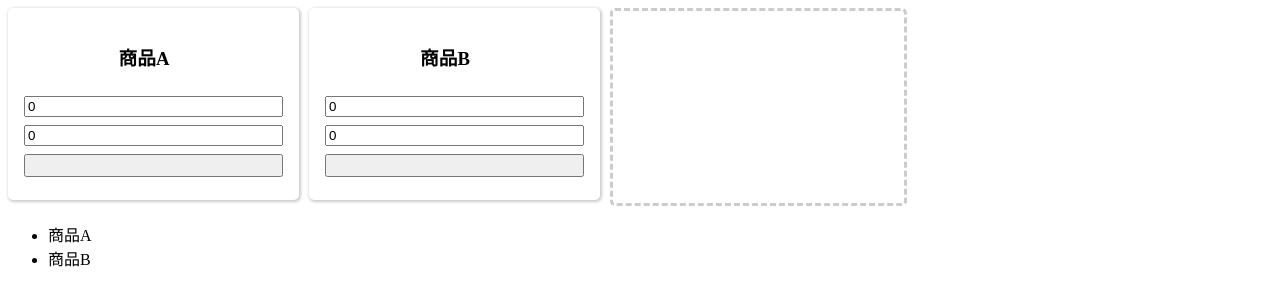
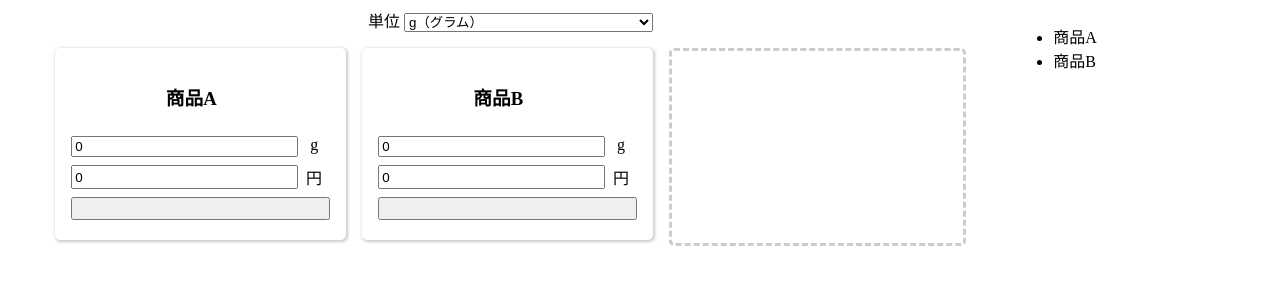
Before and after one commit to mkpoli/unit-price-calculator, a Svelte app: page / in a window 1280 px wide. Shown: the top 306 px of the page. Built offline with nearby package versions, Linux system fonts and the light colour scheme; some icons are missing.

Commit message:
Add unit

```diff
--- a/src/App.svelte
+++ b/src/App.svelte
@@ -15,11 +15,13 @@
     }
   ]
 
+  let unit = 'g';
+
   $: ranking = [...items].sort((item) => item.value / item.amount)
 
   const formatUnitPrice = (value: number, amount: number) => {
     const unitPrice = value / amount
-    return !isNaN(value / amount) || isFinite(value / amount) ? unitPrice : ' '
+    return !isNaN(value / amount) || isFinite(value / amount) ? `${unitPrice}${unit}/円` : ' '
   }
 
   const numberToLetter = (number: number) => {
@@ -62,11 +64,26 @@
 </script>
 
 <main>
-  <div class="card-container">
-    {#each items as { name, value, amount }, index }
-      <ItemCard bind:name={name} bind:value={value} bind:amount={amount} on:delete={() => { if (confirm(`本当に「${name}」を削除しますか？`)) { items.splice(index, 1); items = items } }} />
-    {/each}
-    <NewCard on:click={() => { console.log('clicked'); items.push({ name: `商品${numberToLetter(items.length)}`, value: 0, amount: 0}); items=items }} />
+  <div class="main-container">
+    <label>
+      単位
+      <select bind:value={unit}>
+        <option value="g">g（グラム）</option>
+        <option value="個">個（人前・杯・皿・枚・本・袋・箱）</option>
+      </select>
+    </label>
+    <div class="card-container">
+      {#each items as { name, value, amount }, index }
+        <ItemCard
+          bind:name={name}
+          bind:value={value}
+          bind:amount={amount}
+          on:delete={() => { if (confirm(`本当に「${name}」を削除しますか？`)) { items.splice(index, 1); items = items } }}
+          unit={unit}
+        />
+      {/each}
+      <NewCard on:click={() => { console.log('clicked'); items.push({ name: `商品${numberToLetter(items.length)}`, value: 0, amount: 0}); items=items }} />
+    </div>
   </div>
 
   <output>
@@ -85,8 +102,26 @@
     --card-radius: 5px;
   }
 
+  main {
+    display: grid;
+    grid-template-columns: 1fr auto;
+  }
+
+  .main-container {
+    display: flex;
+    flex-direction: column;
+    align-items: center;
+    justify-content: center;
+    gap: 1rem;
+  }
+
   .card-container {
     display: flex;
-    gap: 10px
+    gap: 1rem;
+    flex-wrap: wrap;
+  }
+
+  output {
+    width: var(--card-width);
   }
 </style>
--- a/src/lib/ItemCard.svelte
+++ b/src/lib/ItemCard.svelte
@@ -8,15 +8,17 @@
   export let name: string
   export let value: number
   export let amount: number
+  export let unit: string
 
   import { createEventDispatcher } from 'svelte';
+  import UnitInput from './UnitInput.svelte';
   const dispatch = createEventDispatcher()
 </script>
 
 <div class="card">
   <h3>{ name }<SvgIcon type="mdi" path={mdiPencilOutline} /></h3>
-  <input type="text" bind:value={value} />
-  <input type="text" bind:value={amount} />
+  <UnitInput bind:value={value} unit={unit} />
+  <UnitInput bind:value={amount} unit="円" />
   <button on:click={() => {dispatch('delete')}}><SvgIcon type="mdi" path={mdiDeleteOutline}/></button>
 </div>
 
--- /dev/null
+++ b/src/lib/UnitInput.svelte
@@ -0,0 +1,15 @@
+<script lang="ts">
+  export let value: number
+  export let unit: string
+</script>
+
+<label>
+  <input type="text" bind:value={value} /><span>{ unit }</span>
+</label>
+
+<style>
+  label {
+    display: grid;
+    grid-template-columns: 1fr 2rem;
+  }
+</style>
```
